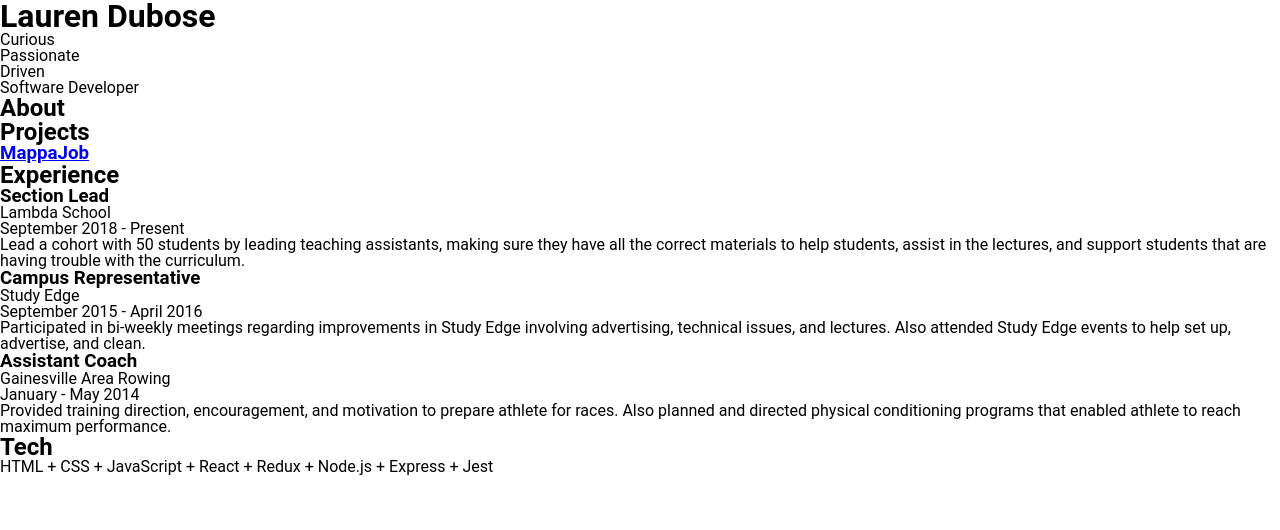
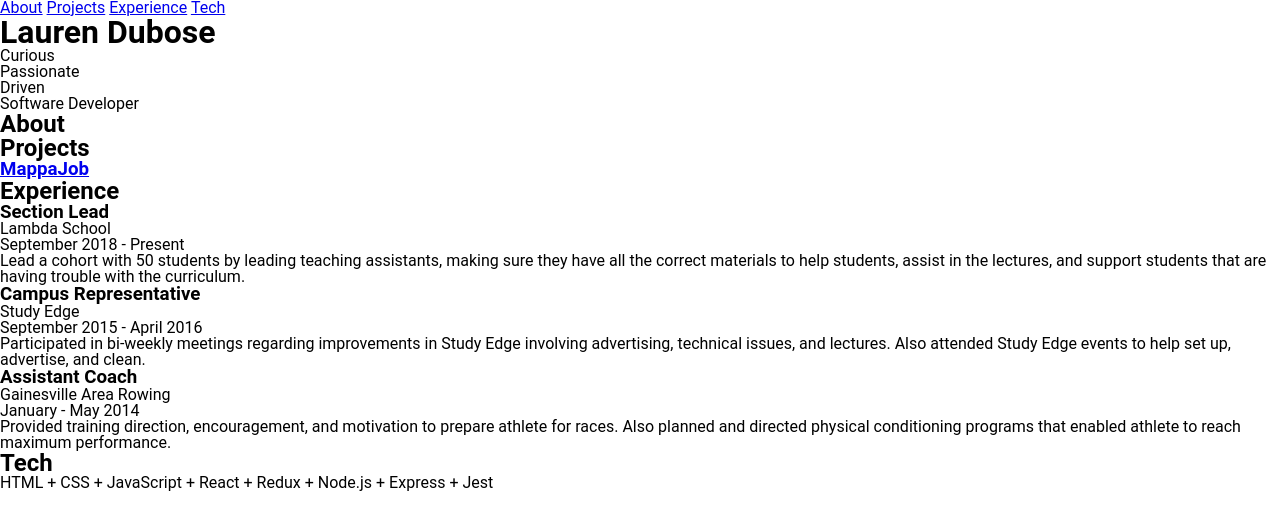
Before and after one commit to Lnleite/lnleite.github.io, a plain HTML site: page portfolio/index.html in a window 1280 px wide. Drawn offline with Linux system fonts and the light colour scheme; a script that the page names is missing.

Commit message:
Move header and add navigation
Moved header to outside of container so it does not get a max-width added to it.

```diff
--- a/portfolio/index.html
+++ b/portfolio/index.html
@@ -11,8 +11,12 @@
 </head>
 
 <body>
-  <section class="navigation"></section>
-  <div class="container">
+  <section class="navigation">
+    <a href="#about">About</a>
+    <a href="#projects">Projects</a>
+    <a href="#experience">Experience</a>
+    <a href="#tech">Tech</a>
+  </section>
   <header>
     <h1>Lauren Dubose</h1>
     <p>Curious</p>
@@ -20,6 +24,7 @@
     <p>Driven</p>
     <p>Software Developer</p>
   </header>
+  <div class="container">
     <section id="about">
       <h2>About</h2>
     </section>
```
Lines whose indentation alone changed are shown as unchanged.
